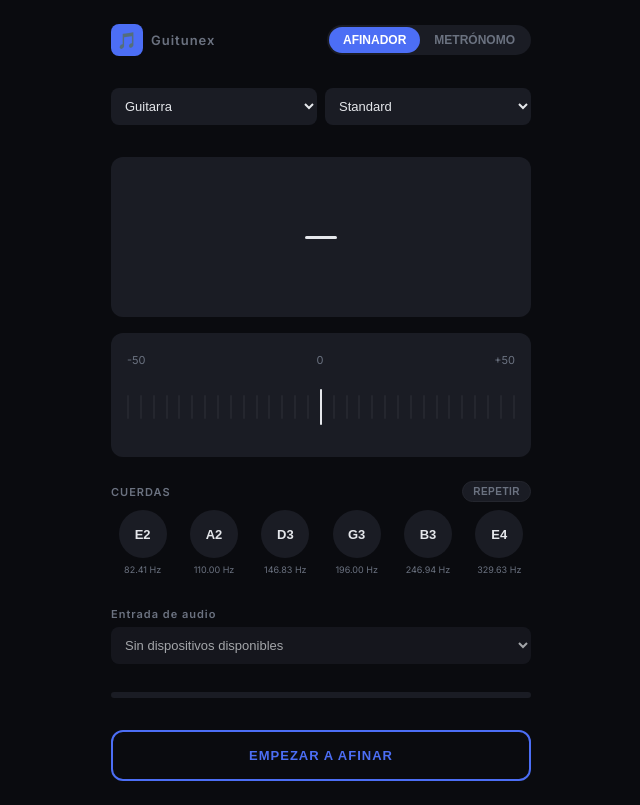
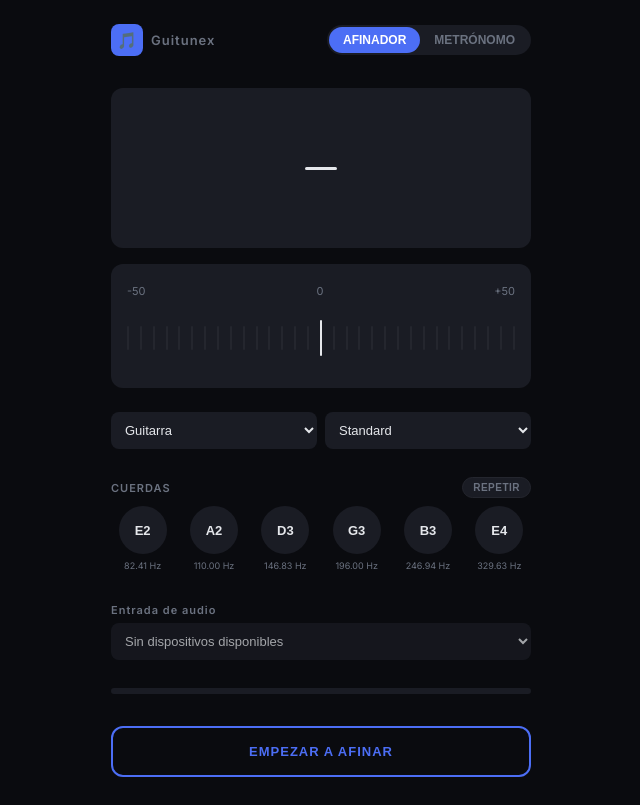
Before and after one commit to maurocosentino/guitunex, a React (Vite) app: page / in a window 1280 px wide. Shown: the whole page, without its empty margins (319-959 px from the left). Built offline with nearby package versions, Linux system fonts and the light colour scheme.

Commit message:
refactor(tuner): move instrument/tuning selector next to strings
- reorder TunerPage: chromatic display first, then instrument+tuning selector, then strings
- reduce spacing on InstrumentSelector to visually group it with StringSelector

```diff
--- a/src/features/tuner/components/InstrumentSelector.module.css
+++ b/src/features/tuner/components/InstrumentSelector.module.css
@@ -1,7 +1,8 @@
 .group {
   display: flex;
   gap: 8px;
-  margin-bottom: 16px;
+  margin-top: 8px;
+  margin-bottom: 4px;
 }
 
 .select {
--- a/src/features/tuner/components/TunerPage.tsx
+++ b/src/features/tuner/components/TunerPage.tsx
@@ -54,14 +54,6 @@ function TunerPage() {
     <>
       {isAudioSupported() ? (
         <>
-          <InstrumentSelector
-            instrument={instrument}
-            tunings={tunings}
-            selectedTuningId={selectedTuning.id}
-            onInstrumentChange={handleInstrumentChange}
-            onTuningChange={setSelectedTuningId}
-          />
-
           <NoteDisplay
             note={noteInfo?.note ?? null}
             octave={noteInfo?.octave ?? null}
@@ -71,6 +63,14 @@ function TunerPage() {
           <TuningGauge
             cents={noteInfo?.cents ?? 0}
             hasSignal={noteInfo !== null}
+          />
+
+          <InstrumentSelector
+            instrument={instrument}
+            tunings={tunings}
+            selectedTuningId={selectedTuning.id}
+            onInstrumentChange={handleInstrumentChange}
+            onTuningChange={setSelectedTuningId}
           />
 
           <StringSelector
```
